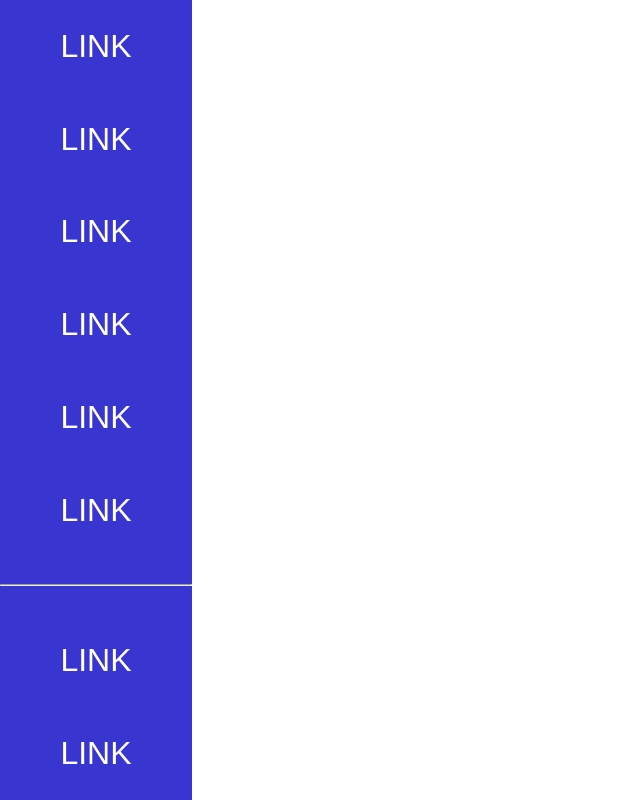
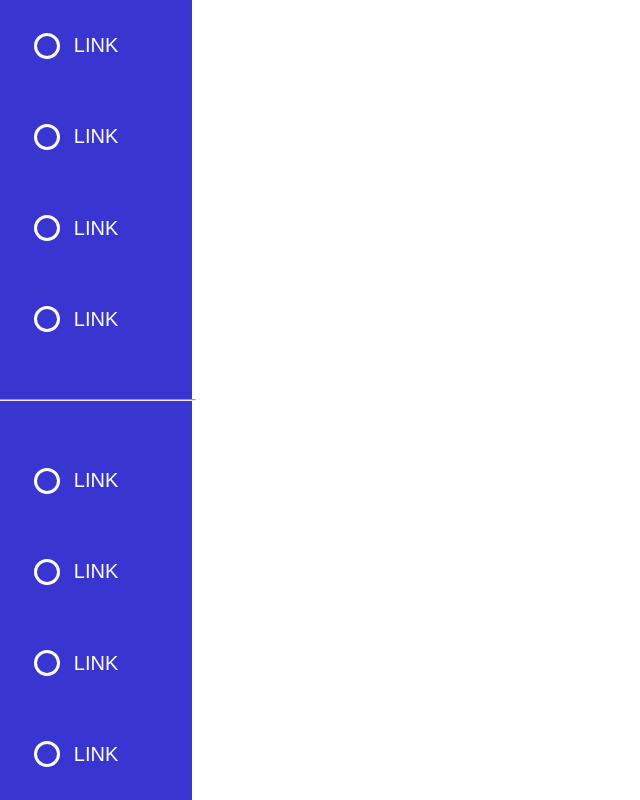
Before and after one commit to Nelnaji/menu-animation, a plain HTML site: page index.html in a window 1280 px wide. Shown: the whole page, without its empty margins (0-640 px from the left). Drawn offline with Linux system fonts and the light colour scheme.

Commit message:
working on ball

```diff
--- a/index.html
+++ b/index.html
@@ -12,17 +12,31 @@
     <main>
       <nav>
         <ul>
-          <li><a href="#">link</a></li>
-          <li><a href="#">link</a></li>
-          <li><a href="#">link</a></li>
-          <li><a href="#">link</a></li>
-          <li><a href="#">link</a></li>
-          <li><a href="#">link</a></li>
-
+          <li class="nav-item">
+            <a href="#" class="nav-link">link</a>
+          </li>
+          <li class="nav-item">
+            <a href="#" class="nav-link">link</a>
+          </li>
+          <li class="nav-item">
+            <a href="#" class="nav-link">link</a>
+          </li>
+          <li class="nav-item">
+            <a href="#" class="nav-link">link</a>
+          </li>
           <hr />
-
-          <li><a href="#">link</a></li>
-          <li><a href="#">link</a></li>
+          <li class="nav-item">
+            <a href="#" class="nav-link">link</a>
+          </li>
+          <li class="nav-item">
+            <a href="#" class="nav-link">link</a>
+          </li>
+          <li class="nav-item">
+            <a href="#" class="nav-link">link</a>
+          </li>
+          <li class="nav-item">
+            <a href="#" class="nav-link">link</a>
+          </li>
         </ul>
       </nav>
     </main>
--- a/style.css
+++ b/style.css
@@ -4,6 +4,9 @@
   box-sizing: border-box;
 }
 
+html {
+  font-size: 62.5%;
+}
 body {
   font-family: Arial;
   min-height: 100vh;
@@ -31,8 +34,28 @@ ul {
   width: 15vw;
   justify-content: space-around;
   text-align: center;
+  align-items: center;
 }
 
 main {
   display: flex;
 }
+
+hr {
+  width: 20rem;
+}
+.nav-item {
+  position: relative;
+}
+.nav-link:before {
+  position: absolute;
+  content: "";
+  width: 1em;
+  height: 1em;
+  background-color: transparent;
+  border: 3px solid white;
+  border-radius: 50%;
+  top: 50%;
+  left: -2em;
+  transform: translateY(-50%);
+}
```
